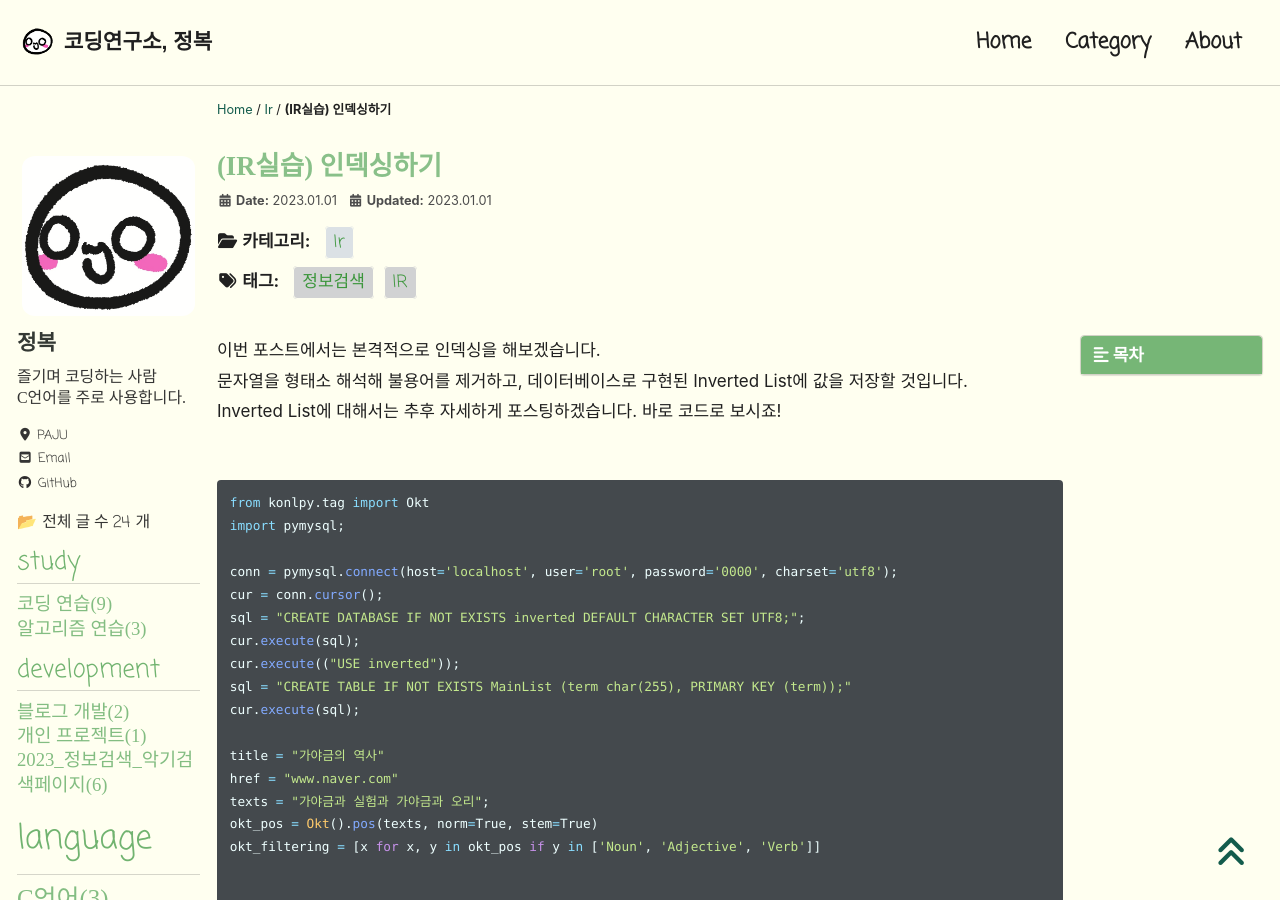
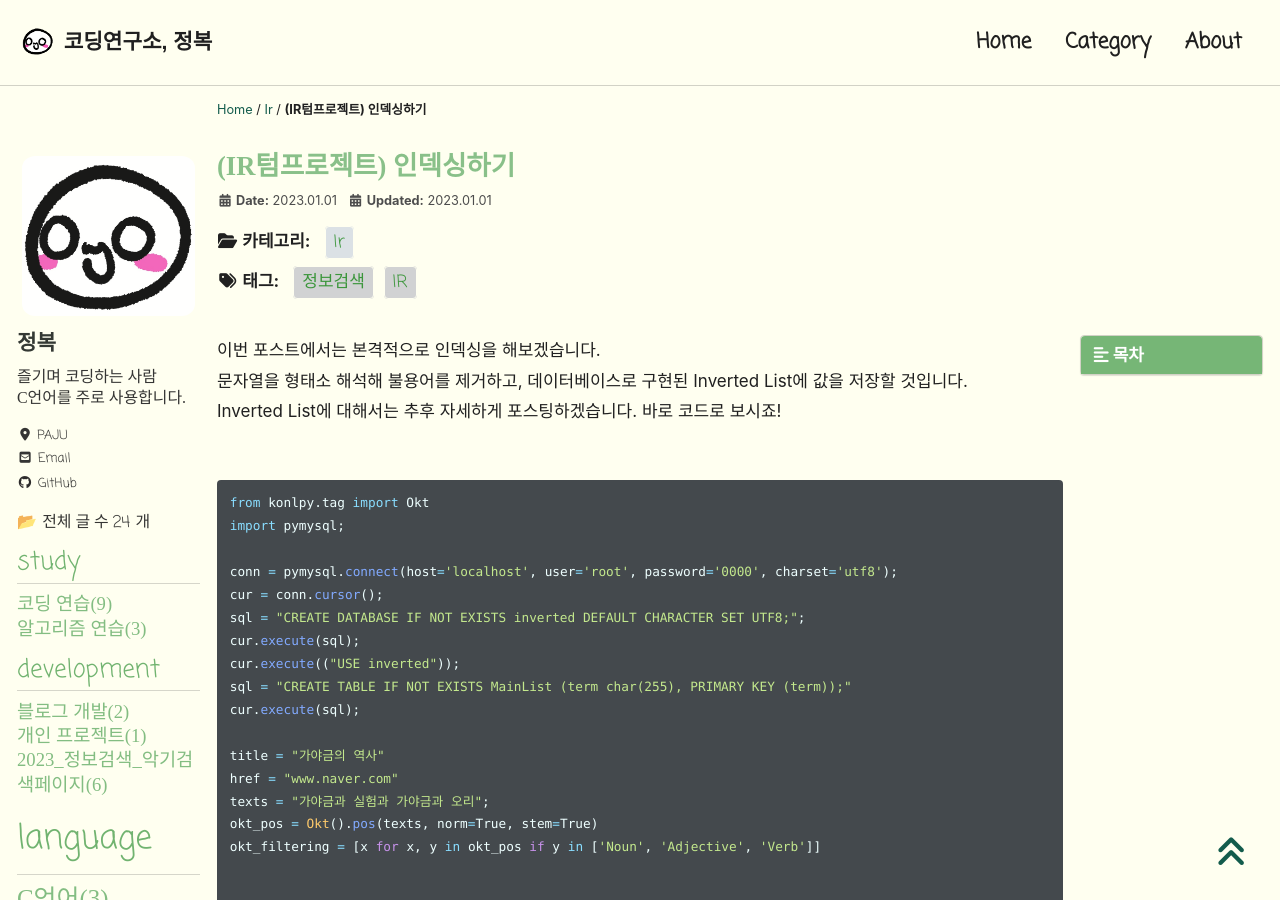
Before and after one commit to JBL28/jbl28.github.io, a Jekyll site: the page built from _posts/Ir/2023-11-28-인덱싱.md, in a window 1280 px wide and 900 px high. Built offline with Jekyll 4.4.1, drawn with Linux system fonts in a browser that asks for light colours; cached includes are drawn as plain includes; nearby versions of some CDN libraries; some web fonts are replaced; comment, search, counter and statistics services are not loaded.

Commit message:
Update 2023-11-28-인덱싱.md

```diff
--- a/_posts/Ir/2023-11-28-인덱싱.md
+++ b/_posts/Ir/2023-11-28-인덱싱.md
@@ -1,6 +1,6 @@
 ---
-title:  "(IR실습) 인덱싱하기"
-excerpt: "(IR실습) 인덱싱하기"
+title:  "(IR텀프로젝트) 인덱싱하기"
+excerpt: "(IR텀프로젝트) 인덱싱하기"
 
 categories:
   - Ir
```
